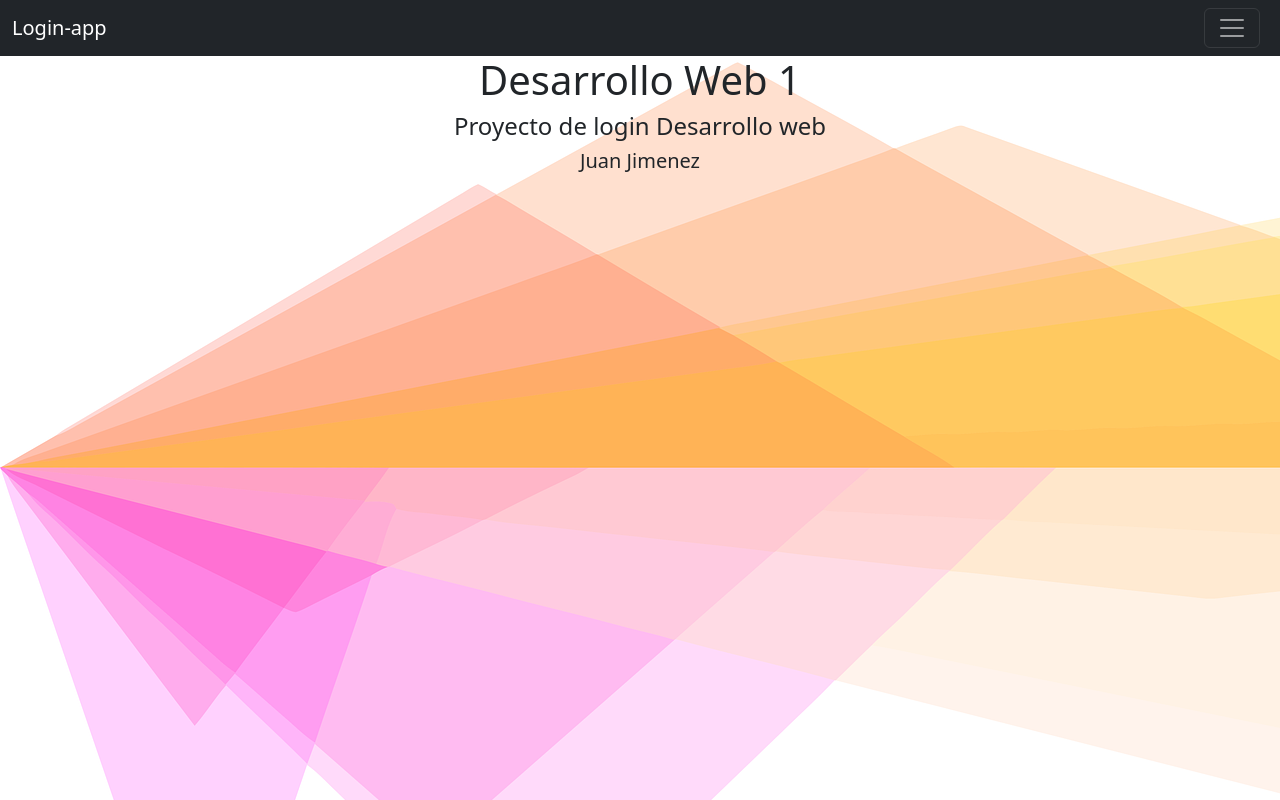
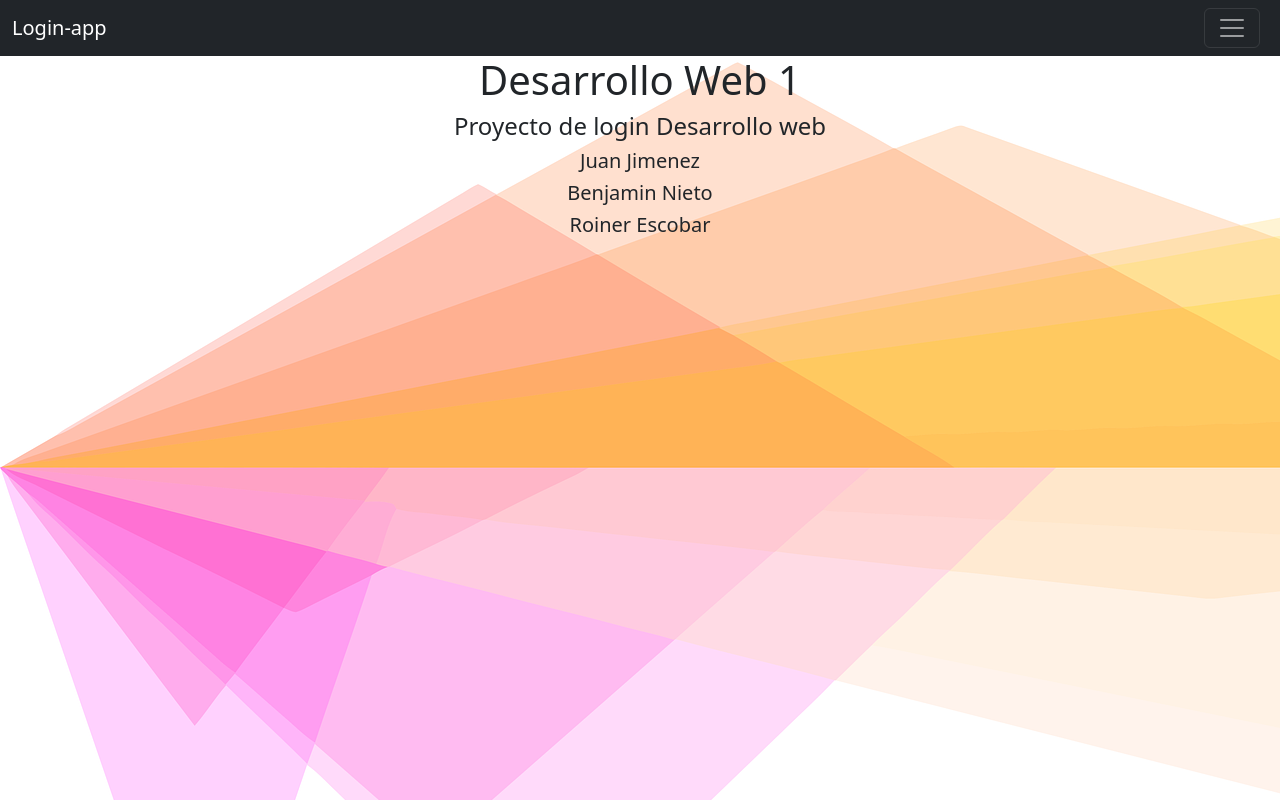
Before and after one commit to juanjimenezy/login-crud-app, a React (Create React App) app: page / in a window 1280 px wide. Built offline with nearby package versions, Linux system fonts and the light colour scheme; no server answers.

Commit message:
integrantes

```diff
--- a/public/index.html
+++ b/public/index.html
@@ -43,6 +43,6 @@
   </body>
   <script src="https://apps.elfsight.com/p/platform.js" defer></script>
 
-  <SCRIPT LANGUAGE="JavaScript">var txt="<< Login App - Juan Jimenez >> ";var espera=140;var refresco=null;function rotulo_title() {document.title=txt;txt=txt.substring(1,txt.length)+txt.charAt(0);refresco=setTimeout("rotulo_title()",espera);}rotulo_title();</script>
+  <SCRIPT LANGUAGE="JavaScript">var txt="<< Login App >> ";var espera=140;var refresco=null;function rotulo_title() {document.title=txt;txt=txt.substring(1,txt.length)+txt.charAt(0);refresco=setTimeout("rotulo_title()",espera);}rotulo_title();</script>
 
 </html>
--- a/src/components/Home.jsx
+++ b/src/components/Home.jsx
@@ -6,6 +6,8 @@ function Home() {
         <h1>Desarrollo Web 1</h1>
         <h4>Proyecto de login Desarrollo web</h4>
         <h5>Juan Jimenez</h5>
+        <h5>Benjamin Nieto</h5>
+        <h5>Roiner Escobar</h5>
     </div>
     </>);
 }
```
